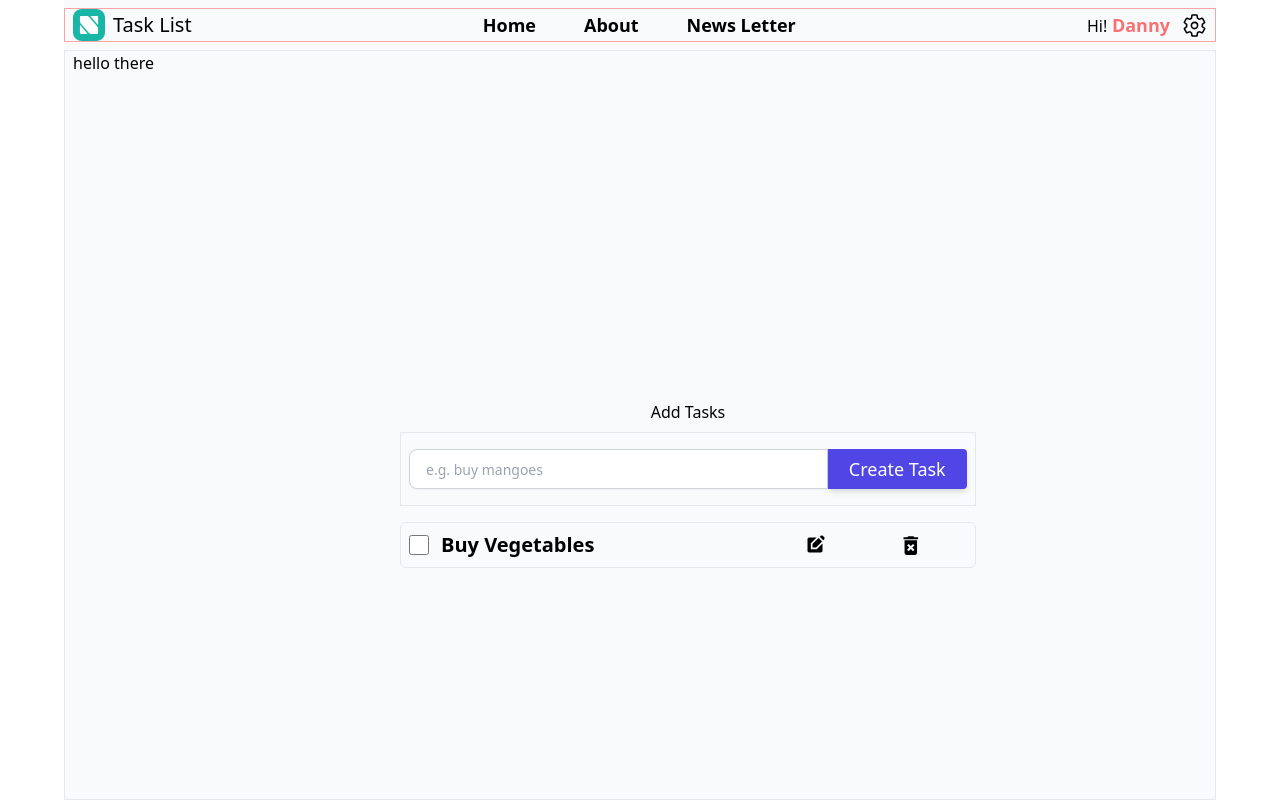
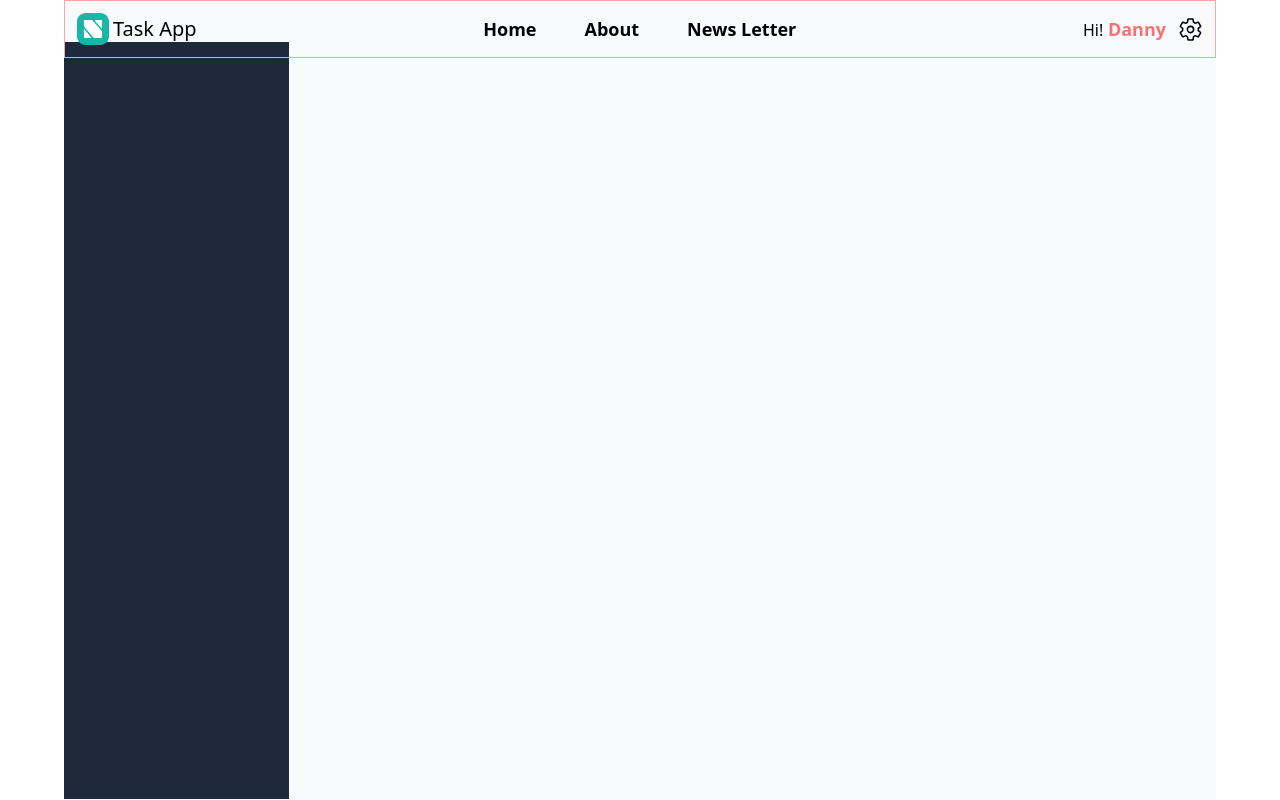
Before and after one commit to Mark-0392/Login-Front-End-using-redux-toolkit-and-react-redux, a React (Vite) app: page /dashboard in a window 1280 px wide. Built offline with nearby package versions, Linux system fonts and the light colour scheme.

Commit message:
navbar rework

```diff
--- a/src/Components/Navbar.jsx
+++ b/src/Components/Navbar.jsx
@@ -27,19 +27,17 @@ const Navbar = () => {
 
   return (
     <>
-      <nav className="flex justify-between items-center px-2 h-full ">
-        <div className="flex gap-2 ">
-          {/* menu button */}
-          {/* <button type="button" className="lg:hidden">
-          <LuMenuSquare size={22} />
-          </button> */}
-          {/* Logo and the Name of the Company */}
-          <div className="flex gap-2 items-center ">
-            <div>
-              <img src={Logo} alt="logo" className="w-4 h-4 lg:w-8 lg:h-8 " />
-            </div>
-            <h1 className="font-medium text-sm lg:text-xl">Task List</h1>
+      <aside>
+        <div className="w-[225px] h-[calc(100%-43px)] bg-slate-800 absolute top-[42px]"></div>
+      </aside>
+      <nav className="border border-red-300 flex justify-between items-center px-2 py-2 lg:py-3 lg:px-3 relative">
+        {/* moving sidebar */}
+        {/* Logo and the Name of the Company */}
+        <div className="inline-flex gap-1 items-center ">
+          <div>
+            <img src={Logo} alt="logo" className="w-4 h-4 lg:w-8 lg:h-8 " />
           </div>
+          <h1 className="font-medium text-sm lg:text-xl">Task App</h1>
         </div>
 
         {/* Navlinks */}
@@ -76,3 +74,12 @@ const Navbar = () => {
   )
 }
 export default Navbar
+
+{
+  /* menu button */
+}
+{
+  /* <button type="button" className="lg:hidden">
+          <LuMenuSquare size={22} />
+          </button> */
+}
--- a/src/Pages/HomeLayout.jsx
+++ b/src/Pages/HomeLayout.jsx
@@ -6,19 +6,8 @@ const HomeLayout = () => {
   const isPageLoading = navigation.state === 'loading'
   return (
     <>
-      <div className="h-screen bg-slate-50 pt-2 max-w-6xl mx-auto flex flex-col gap-y-2">
-        <div className=" border border-red-300 basis-10   ">
-          <Navbar />
-        </div>
-        {isPageLoading ? (
-          <h1 className="text-center font-bold text-4xl max-w-6xl mx-auto">
-            loading.....
-          </h1>
-        ) : (
-          <section className="w-full max-w-6xl mx-auto basis-[900px] px-2 border ">
-            <Outlet />
-          </section>
-        )}
+      <div className="h-screen bg-slate-50 max-w-6xl mx-auto">
+        <Navbar />
       </div>
     </>
   )
```
